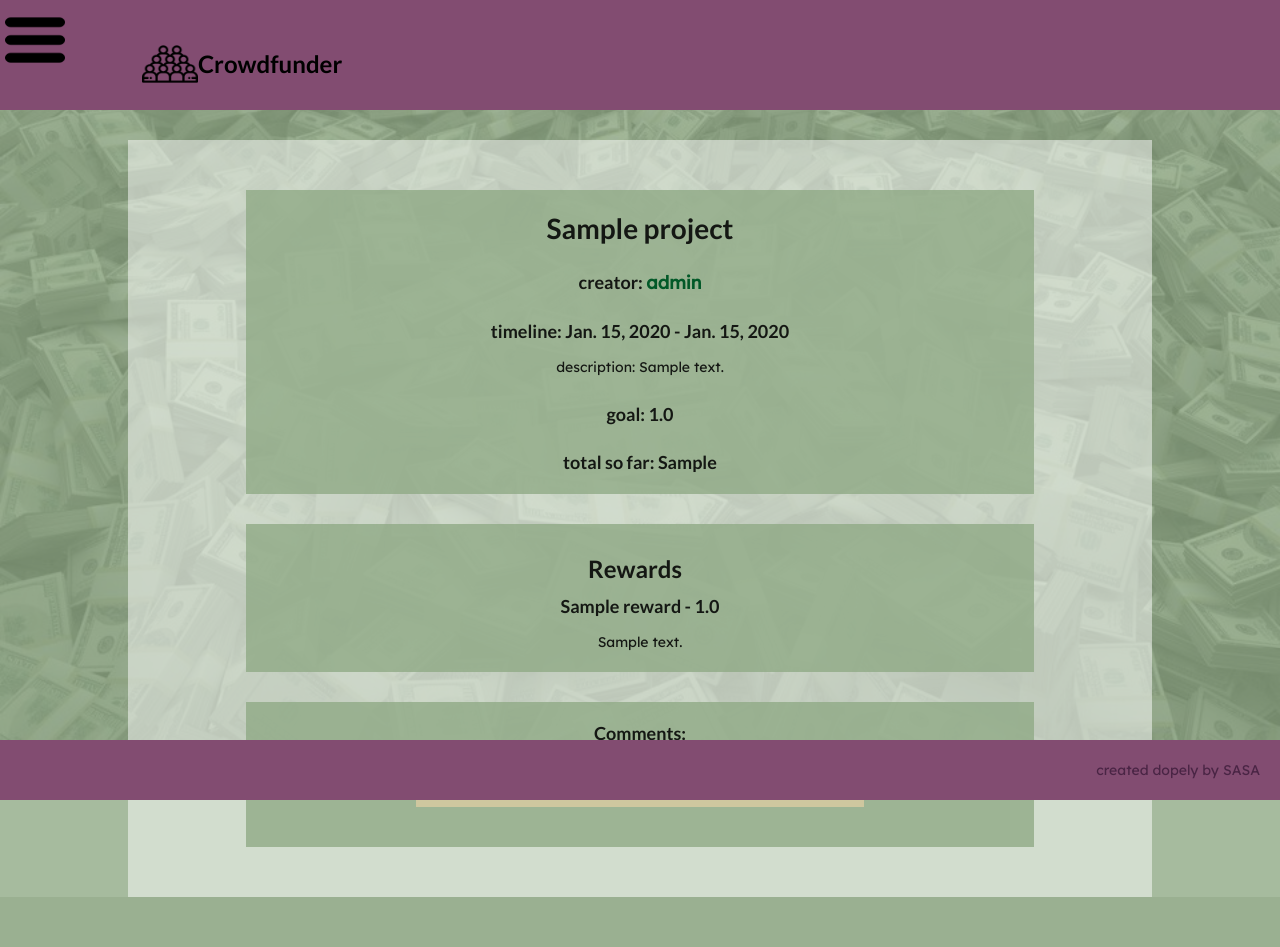
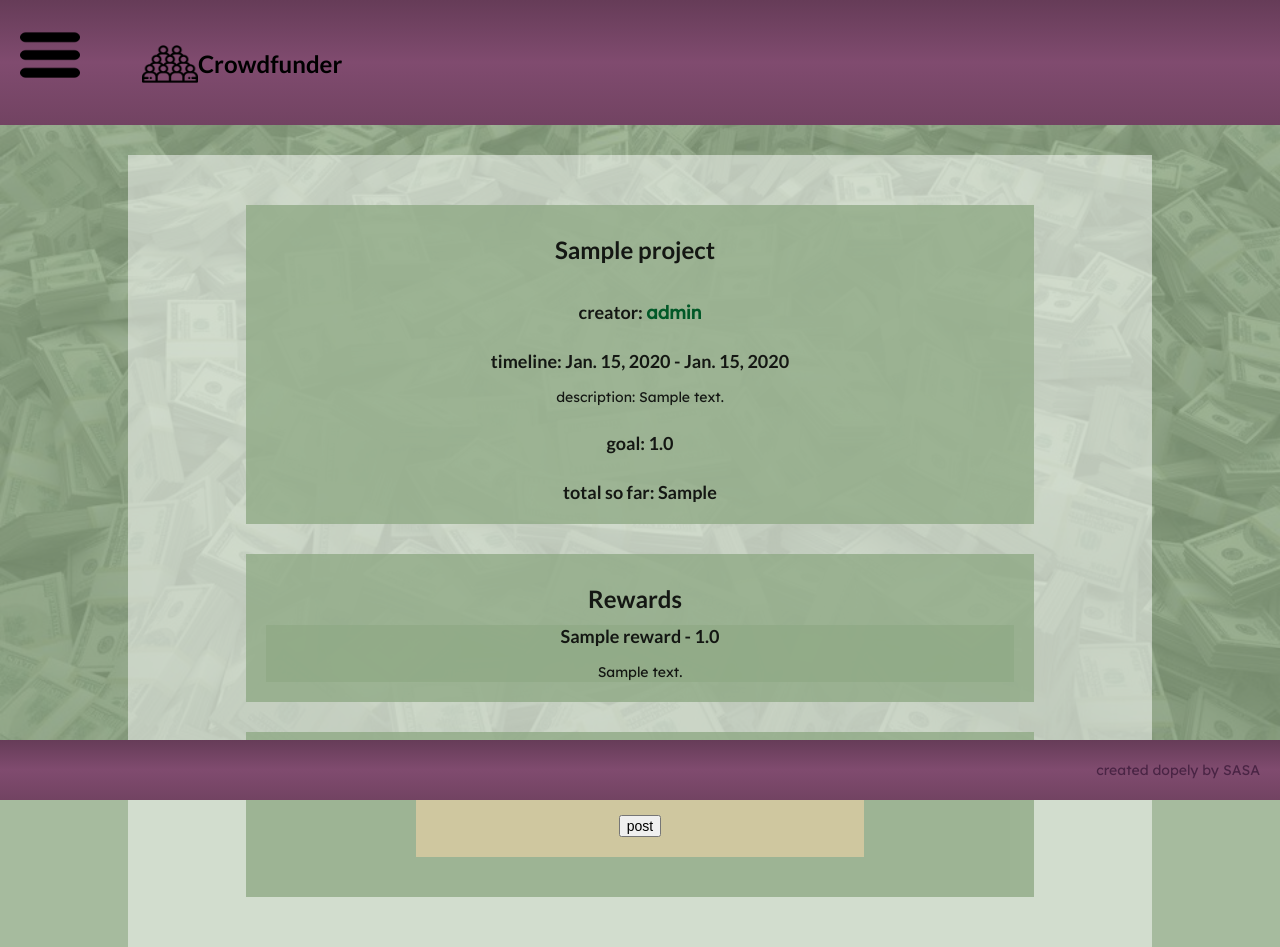
Before and after one commit to cudjoeab/Crowdfunder, a Django app: page /project/1 in a window 1280 px wide. Before the commit the page ends 897 px from the top, so only its background shows below. Run offline with Django 3.2, Linux system fonts and the light colour scheme; data comes from the database, SQL or seed files in the repository; tables that the repository leaves empty hold one stand-in row (values such as "Sample post").

Commit message:
Making additional changes to templates and CSS styles.

```diff
--- a/crowdfunder/crowdfunder/static/css/crowdfunder.css
+++ b/crowdfunder/crowdfunder/static/css/crowdfunder.css
@@ -4,7 +4,6 @@
     font-family: 'Lexend Deca', sans-serif;
 }
 
-/* links  */
 a {
     color: #025928;
     text-decoration: none;
@@ -22,11 +21,175 @@ a:active {
     color: #85bf4b;
 }
 
+h2 {
+    margin: 0;
+    padding: 10px;
+    max-width: 100%;
+    position: relative;
+    left: 0;
+    padding-left: 0px;
+}
+
+form {
+    margin: 20px auto;
+    padding: 20px;
+    max-width: 60%;
+    background-color: rgba(220, 204, 163, 0.8);
+    text-align: center;
+}
+
+img {
+    max-width: 100%;
+    width: 60px;
+    height: 50px;
+    padding: 10px;
+    padding: 0px;
+}
+
+
 /* base.html */
 body {
     margin: 0 auto;
     /* background-image: url("images/money_falling.png"); */
     background-color: rgba(144, 170, 134, 0.8);
+}
+
+header {
+    /* background-color:  #804b6f;  */
+    color: #4a2545;
+    padding: 5px;
+    display: grid;
+    grid-template-columns: 1fr 90%;
+    background: #663c58; /* Old browsers */
+    background: -moz-linear-gradient(top, #663c58 0%, #804b6f 50%, #724362 100%); /* FF3.6-15 */
+    background: -webkit-linear-gradient(top, #663c58 0%,#804b6f 50%,#724362 100%); /* Chrome10-25,Safari5.1-6 */
+    background: linear-gradient(to bottom, #663c58 0%,#804b6f 50%,#724362 100%); /* W3C, IE10+, FF16+, Chrome26+, Opera12+, Safari7+ */
+    filter: progid:DXImageTransform.Microsoft.gradient( startColorstr='#663c58', endColorstr='#724362',GradientType=0 ); /* IE6-9 */
+}
+
+/* having a floating menu on hover */
+.dropdown {
+    padding: 15px 0 0 15px;
+    position: relative;
+    display: inline-block;
+    /* height: 50px;   */
+    height: 115px;
+}
+
+.navbar-content {
+    display: none;
+    font-size: 20px;
+    position: absolute;
+    background-color: rgba(144, 170, 134, 0.9);
+    list-style-type: none;
+    min-width: 300px;
+    box-shadow: 0px 8px 16px 0px rgba(0,0,1,0.2);
+    padding: 30px 50px;
+    z-index: 1;
+    font-size: 20px;
+}
+
+.dropdown:hover .navbar-content {
+    display: block;
+}
+
+.login_form { /* To ensure the login_form doesn't shrink. */
+    max-width: 100%;
+    text-align: left;
+}
+
+.logo {
+    text-decoration: none;
+    display: grid;
+    grid-template-columns: 2em 90%;
+    padding: 10px;
+}
+
+.header-title {
+    color: #000;
+}
+
+main {
+    text-align: center;
+    margin-bottom: 100px;
+}
+
+main section {
+    margin: 30px auto;
+    padding: 20px 20px;
+    max-width: 80%;
+    background-color: rgba(255,255,255,.5);
+}
+
+.projects_gallery {
+    display: grid;
+    grid-template-columns: 1fr 1fr 1fr;
+    grid-gap: 1em;
+    /* margin: 0 20px;  */
+}
+
+.project_preview {
+    font-size: 20px;
+    list-style-type: none;
+    padding: 20px;
+    /* text-align: center;  */
+    /* background: rgba(144, 170, 134, 0.8); */
+    background: #66e281;
+    line-height: 2.0;
+}
+
+.subsection {
+    background-color: rgba(144, 170, 134, 0.8);
+}
+
+.project_page {
+    /* background-color: rgba(144, 170, 134, 0.8); */
+}
+
+/* .project_details {
+    background-color: rgba(144, 170, 134, 0.8); */
+    /* padding: 20px;  */
+    /* margin-bottom: 0;  */
+/* } */
+
+/* .action_links {
+    background-color: rgba(144, 170, 134, 0.8);
+}
+
+.rewards {
+    background-color: rgba(144, 170, 134, 0.8);
+}
+
+.comments {
+    background-color: rgba(144, 170, 134, 0.8);
+} */
+
+form table { /* To center the table in the form. */
+    margin: 0 auto;
+}
+
+table th { /* To align labels to the right in the form. */
+    text-align: right;
+}
+
+table td { /* To align input boxes to the left in the form. */
+    text-align: left;
+}
+
+footer {
+    /* background-color: rgba(130, 76, 113, 1);  */
+    color: rgba(74, 37, 69, 1);
+    padding: 20px;
+    text-align: right;
+    position: fixed;
+    left: 0;
+    bottom: 0;
+    width: 100%;
+    background: #663c58; /* Old browsers */
+    background: -moz-linear-gradient(top, #663c58 0%, #804b6f 50%, #724362 100%); /* FF3.6-15 */
+    background: -webkit-linear-gradient(top, #663c58 0%,#804b6f 50%,#724362 100%); /* Chrome10-25,Safari5.1-6 */
+    background: linear-gradient(to bottom, #663c58 0%,#804b6f 50%,#724362 100%); /* W3C, IE10+, FF16+, Chrome26+, Opera12+, Safari7+ */
+    filter: progid:DXImageTransform.Microsoft.gradient( startColorstr='#663c58', endColorstr='#724362',GradientType=0 ); /* IE6-9 */
 }
 
 .background {
@@ -49,144 +212,3 @@ body {
     z-index:0;
     background-color: rgba(144, 170, 134, 0.8);
 }
-
-main {
-    text-align: center;
-}
-
-.logo {
-    text-decoration: none;
-    display: grid;
-    grid-template-columns: 2em 90%;
-    padding: 10px;
-}
-
-img {
-    max-width: 100%;
-    width: 60px;
-    height: 50px;
-    padding: 10px;
-    padding: 0px;
-}
-
-h2 {
-    margin: 0;
-    padding: 10px;
-    max-width: 100%;
-    position: relative;
-    left: 0;
-    padding-left: 0px;
-}
-
-header {
-    background-color:  rgba(130, 76, 113, 1);
-    color: rgba(74, 37, 69, 1);
-    padding: 5px;
-    display: grid;
-    grid-template-columns: 1fr 90%;
-}
-
-/* having a floating menu on hover */
-.dropdown {
-    position: relative;
-    display: inline-block;
-    /* height: 50px;   */
-    height: 100px;
-}
-
-.navbar-content {
-    display: none;
-    font-size: 20px;
-    position: absolute;
-    background-color: rgba(144, 170, 134, 0.9);
-    list-style-type: none;
-    min-width: 300px;
-    box-shadow: 0px 8px 16px 0px rgba(0,0,1,0.2);
-    padding: 30px 50px;
-    z-index: 1;
-    font-size: 20px;
-}
-
-.dropdown:hover .navbar-content {
-    display: block;
-}
-
-.projects_gallery {
-    display: grid;
-    grid-template-columns: 1fr 1fr 1fr;
-    grid-gap: 1em;
-    /* margin: 0 20px;  */
-}
-
-.project_preview {
-    font-size: 20px;
-    list-style-type: none;
-    padding: 20px;
-    text-align: center;
-    /* background: rgba(144, 170, 134, 0.8); */
-    background: #66e281;
-    line-height: 2.0;
-    background-color:
-}
-
-.project_page {
-    /* background-color: rgba(144, 170, 134, 0.8); */
-
-}
-
-.project_details {
-    background-color: rgba(144, 170, 134, 0.8);
-    padding: 20px;
-    margin-bottom: 0;
-
-}
-
-.action_links {
-    background-color: rgba(144, 170, 134, 0.8);
-}
-
-.rewards {
-    background-color: rgba(144, 170, 134, 0.8);
-}
-
-.comments {
-    background-color: rgba(144, 170, 134, 0.8);
-}
-
-footer {
-    background-color: rgba(130, 76, 113, 1);
-    color: rgba(74, 37, 69, 1);
-    padding: 20px;
-    text-align: right;
-    position: absolute;
-    left: 0;
-    bottom: 0;
-    width: 100%;
-}
-
-form {
-    background-color: rgba(220, 204, 163, 0.8);
-    margin: 20px auto;
-    padding: 0 20px 20px 20px;
-    max-width: 60%;
-    text-align: left;
-}
-
-form table {
-    margin: 0 auto;
-}
-
-main section {
-    margin: 30px auto;
-    padding: 20px 20px;
-    max-width: 80%;
-    background-color: rgba(255,255,255,.5);
-}
-
-table td {
-    text-align: left;
-}
-
-.header-title {
-    color: #000;
-}
--- a/crowdfunder/crowdfunder/templates/already_donated.html
+++ b/crowdfunder/crowdfunder/templates/already_donated.html
@@ -7,5 +7,6 @@
 {% block content %}
     <section>
         <h2>You already donated to this project!</h2>
+        <p>Check out <a href="{% url 'home_page' %}">other projects</a> you can support.</p>
     </section>
 {% endblock content %}
--- a/crowdfunder/crowdfunder/templates/base.html
+++ b/crowdfunder/crowdfunder/templates/base.html
@@ -41,7 +41,7 @@
                     <a href="{% url 'all_users' %}">All Users</a>
                 </li>
                 <li class="search_bar">
-                <form action="{% url 'search_project'%}" method="get">
+                <form action="{% url 'search_project'%}" method="get" class='login_form'>
                     <label for="search-project">
                         <span>Search:</span>
                         <input type="search" id="search-project" name="query" value="{{ query }}"/>
--- a/crowdfunder/crowdfunder/templates/edit_comment_form.html
+++ b/crowdfunder/crowdfunder/templates/edit_comment_form.html
@@ -6,14 +6,12 @@
 
 {% block content %}
     <section>
-        <h1>Edit your comment on {{ project.title }}</h1>
-
+        <h2>Edit your comment on {{ project.title }}</h2>
         <form method="POST" action="{% url 'update_comment' project_id=project.pk comment_id=comment.pk %}">
             {% csrf_token %}
             <table>
                 {{ form.as_table }}
             </table>
-
         <input type="submit" value="Save comment" />
     </section>
 {% endblock %}
--- a/crowdfunder/crowdfunder/templates/editprofile.html
+++ b/crowdfunder/crowdfunder/templates/editprofile.html
@@ -6,8 +6,7 @@
 
 {% block content %}
     <section>
-        <h3>Editing {{ profile.first_name }} {{ profile.last_name }}</h3>
-
+        <h2>Editing {{ profile.first_name }} {{ profile.last_name }}</h2>
         <form action="{% url 'edit_profile' user.id %}" method="POST">
             {% csrf_token %}
             {{ form.as_p }}
--- a/crowdfunder/crowdfunder/templates/editproject.html
+++ b/crowdfunder/crowdfunder/templates/editproject.html
@@ -6,8 +6,7 @@
 
 {% block content %}
     <section>
-        <h3>Editing {{ project.title }}</h3>
-
+        <h2>Editing {{ project.title }}</h2>
         <form action="{% url 'edit_project' project.id %}" method="POST" >
             {% csrf_token %}
             {{ form.as_p }}
--- a/crowdfunder/crowdfunder/templates/new_profile_form.html
+++ b/crowdfunder/crowdfunder/templates/new_profile_form.html
@@ -6,7 +6,7 @@
 
 {% block content %}
     <section>
-        <h2> Create a new profile </h2>
+        <h2>Create a new profile</h2>
         <form action="{% url 'create_profile' %}" method='POST'>
             {% csrf_token %}
             <table>
--- a/crowdfunder/crowdfunder/templates/new_project_form.html
+++ b/crowdfunder/crowdfunder/templates/new_project_form.html
@@ -6,7 +6,7 @@
 
 {% block content %}
     <section class= "form">
-        <h2> Submit a new project </h2>
+        <h2>Submit a new project</h2>
         <form action="{% url 'create_project' %}" method='POST'>
             {% csrf_token %}
             <table>
--- a/crowdfunder/crowdfunder/templates/project_details.html
+++ b/crowdfunder/crowdfunder/templates/project_details.html
@@ -6,8 +6,8 @@
 
 {% block content %}
     <section class="project_page">
-        <section class="project_details" >
-        <h1>{{ project.title }}</h1>
+        <section class="subsection" >
+        <h2>{{ project.title }}</h2>
         <h3>creator: <a href='{% url "user_profile" project.creator.pk %}'>{{ project.creator }}</a></h3>
         <h3>timeline: {{ project.start_date }} - {{ project.end_date }} <br></h3>
         <p>description: {{ project.description }}</p>
@@ -16,20 +16,19 @@
         </section>
 
         {% if request.user.is_authenticated and request.user == project.creator %}
-        <section class="action_links">
+        <section class="subsection">
             <h3><a href="{% url 'edit_project' project_id=project.pk %}">Edit Project</a></h3>
             <h3><a href="{% url 'delete_project' project_id=project.pk %}">Delete Project</a></h3>
         </section>
         {% endif %}
 
-        <section class="rewards">
+        <section class="subsection">
             <h2> Rewards </h2>
             {% if request.user.is_authenticated and request.user == project.creator %}
                 <a href="{% url 'new_reward' project_id=project.pk %}">Add New Reward</a>
             {% endif %}
 
-
-            <article class= "reward_details">
+            <article class= "subsection">
             {% for reward in rewards %}
                 <h3>{{ reward.name }} - {{ reward.minimum_donation }}</h3>
                 <p>{{ reward.description }}</p>
@@ -37,7 +36,7 @@
             </article>
         </section>
 
-        <section class="comments">
+        <section class="subsection">
             <h3>Comments:</h3>
             <ul>
             {% for comment in picture.comments.all  %}
@@ -54,7 +53,6 @@
                 <li>
                     <a href= "{% url 'delete_comment' id=comment.pk %}"class="actionlinks">delete</a>
                 </li>
-
                 {% endif %}
             {% endfor %}
             </ul>
@@ -66,7 +64,7 @@
         </section>
 
         {% if request.user.is_authenticated and request.user != project.creator %}
-        <section class = donate_link>
+        <section class = subsection>
             <h3> <a href="{% url 'new_donate' project_id=project.pk %}" class="action_links">Donate</a></h3>
         </section>
         {% endif %}
```
Also changed, not shown: crowdfunder/crowdfunder/templates/donate_form.html (+5 -3 lines), crowdfunder/crowdfunder/templates/home.html (+7 -2 lines), crowdfunder/crowdfunder/templates/user_profile.html (+10 -7 lines).
